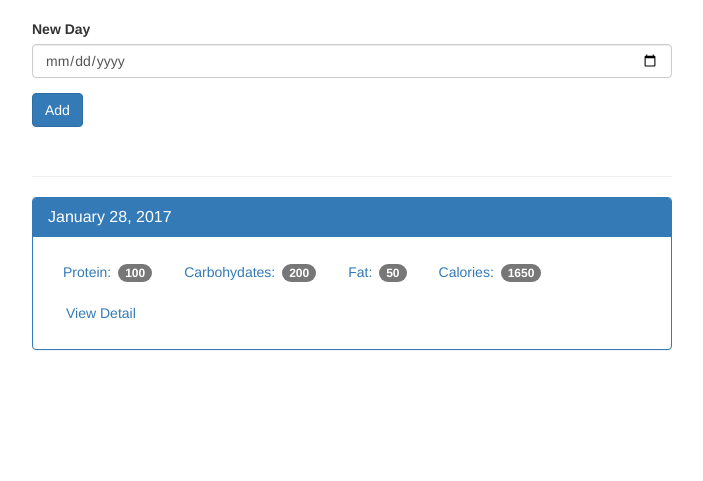
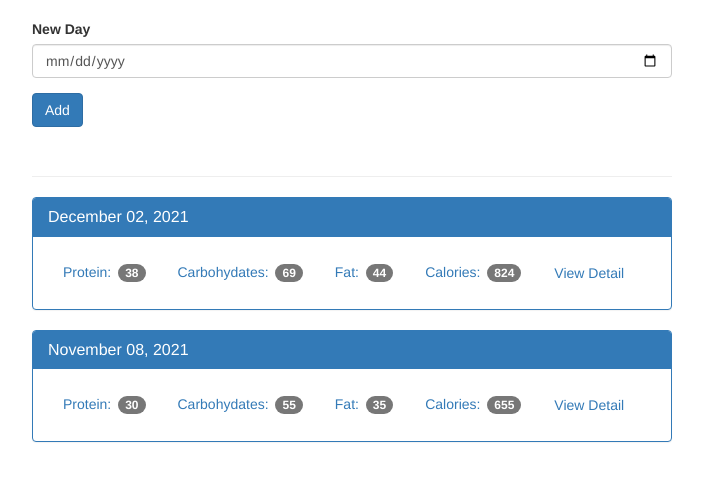
Before and after one commit to AnhKun/Flask_demo, a Flask app: page / in a window 1280 px wide. Shown: the part 51-532 px from the top of the page, without its empty margins (288-991 px from the left). Run offline with Flask 2, Linux system fonts and the light colour scheme; data comes from the database, SQL or seed files in the repository; some libraries are stand-ins or nearby versions.

Commit message:
update code

```diff
--- a/Food Tracker Application/app.py
+++ b/Food Tracker Application/app.py
@@ -1,5 +1,6 @@
 from flask import Flask, render_template, g, request
 import sqlite3
+from datetime import datetime
 
 app = Flask(__name__)
 
@@ -18,16 +19,82 @@ def close_db(error):
     if hasattr(g, 'sqlite_db'):
         g.sqlite_db.close()
 
-@app.route('/')
+@app.route('/', methods=['POST', 'GET'])
 def index():
-    return render_template('home.html')
+    db = get_db()
+    if request.method == 'POST':
+        date = request.form['date']
 
-@app.route('/view')
-def view():
-    return render_template('day.html')
+        dt = datetime.strptime(date, '%Y-%m-%d')
+        database_date = datetime.strftime(dt, '%Y%m%d')
+
+        db.execute('insert into log_date (entry_date) values (?)', [database_date])
+        db.commit()
+
+    cur = db.execute('select log_date.entry_date, sum(food.protein) as protein, sum(food.carbohydrates) as carbohydrates, sum(food.fat) as fat, sum(food.calories) as calories \
+                      from log_date \
+                      join food_date on food_date.log_date_id = log_date.id \
+                      join food on food.id = food_date.food_id \
+                      group by log_date.id order by log_date.entry_date desc')
+    results = cur.fetchall()
+
+    date_result = []
+
+    for i in results:
+        single_date = {}
+
+        single_date['entry_date'] = i['entry_date']
+        single_date['protein'] = i['protein']
+        single_date['carbohydrates'] = i['carbohydrates']
+        single_date['fat'] = i['fat']
+        single_date['calories'] = i['calories']
+
+        d = datetime.strptime(str(i['entry_date']), '%Y%m%d')
+        single_date['pretty_date'] = datetime.strftime(d, '%B %d, %Y')
+
+        date_result.append(single_date)
+
+    return render_template('home.html', results = date_result)
+
+@app.route('/view/<date>', methods=['GET', 'POST'])  # date is going to be 20211108
+def view(date):
+    db = get_db()
+
+    cur = db.execute('select id, entry_date from log_date where entry_date = ?', [date])
+    date_result = cur.fetchone()
+
+    if request.method == 'POST':
+        db.execute('insert into food_date (food_id, log_date_id) values (?, ?)', [request.form['food-select'], date_result['id']])
+        db.commit()
+
+
+    d = datetime.strptime(str(date_result['entry_date']), '%Y%m%d')
+    pretty_date = datetime.strftime(d, '%B %d, %Y')
+
+    food_cur = db.execute('select id, name from food')
+    food_results = food_cur.fetchall()
+
+    log_cur = db.execute('select food.name, food.protein, food.carbohydrates, food.fat, food.calories \
+                          from log_date \
+                          join food_date on food_date.log_date_id = log_date.id \
+                          join food on food.id = food_date.food_id \
+                          where log_date.entry_date = ?', [date])
+    log_results = log_cur.fetchall()
+
+    total = {'protein': 0, 'carbohydrates': 0, 'fat': 0, 'calories': 0}
+
+    for food in log_results:
+        total['protein'] += food['protein']
+        total['carbohydrates'] += food['carbohydrates']
+        total['fat'] += food['fat']
+        total['calories'] += food['calories']
+
+    return render_template('day.html', pretty_date=pretty_date, food_results=food_results, log_results=log_results, total=total, entry_date=date_result['entry_date'])
 
 @app.route('/food', methods=['GET', 'POST'])
 def food():
+    db = get_db()
+
     if request.method == 'POST':
         name = request.form['food-name']
         protein = int(request.form['protein'])
@@ -36,12 +103,14 @@ def food():
 
         calories = protein * 4 + carbohydrates * 4 + fat * 9
 
-        db = get_db()
         db.execute('insert into food (name, protein, carbohydrates, fat, calories) values (?, ?, ?, ?, ?)', \
                    [name, protein, carbohydrates, fat, calories])
         db.commit()
 
-    return render_template('add_food.html')
+    cur = db.execute('select name, protein, carbohydrates, fat, calories from food')
+    result = cur.fetchall()
+
+    return render_template('add_food.html', results=result)
 
 if __name__ == '__main__':
     app.run(debug=True)
--- a/Food Tracker Application/templates/home.html
+++ b/Food Tracker Application/templates/home.html
@@ -45,20 +45,22 @@
 
           <div class="page-header"></div>
 
+          {% for r in results %}
           <div class="panel panel-primary">
             <div class="panel-heading">
-              <h3 class="panel-title">January 28, 2017</h3>
+              <h3 class="panel-title">{{ r.pretty_date }}</h3>
             </div>
             <div class="panel-body">
               <ul class="nav nav-pills" role="tablist">
-                <li><a>Protein: <span class="badge">100</span></a></li>
-                <li><a>Carbohydates: <span class="badge">200</span></a></li>
-                <li><a>Fat: <span class="badge">50</span></a></li>
-                <li><a>Calories: <span class="badge">1650</span></a></li>
-                <li><a href="#" type="button" class="btn btn-link">View Detail</a></li>
+                <li><a>Protein: <span class="badge">{{ r.protein }}</span></a></li>
+                <li><a>Carbohydates: <span class="badge">{{ r.carbohydrates }}</span></a></li>
+                <li><a>Fat: <span class="badge">{{ r.fat }}</span></a></li>
+                <li><a>Calories: <span class="badge">{{ r.calories }}</span></a></li>
+                <li><a href="{{ url_for('view', date=r.entry_date) }}" type="button" class="btn btn-link">View Detail</a></li>
               </ul>
             </div>
           </div>
+          {% endfor %}
         </div>
       </div>
 
```
Also changed, not shown: other parts of Food Tracker Application/templates/home.html (+4 -4 lines), Food Tracker Application/templates/add_food.html (+13 -8 lines), Food Tracker Application/templates/day.html (+20 -17 lines), Food Tracker Application/food_log.db.
